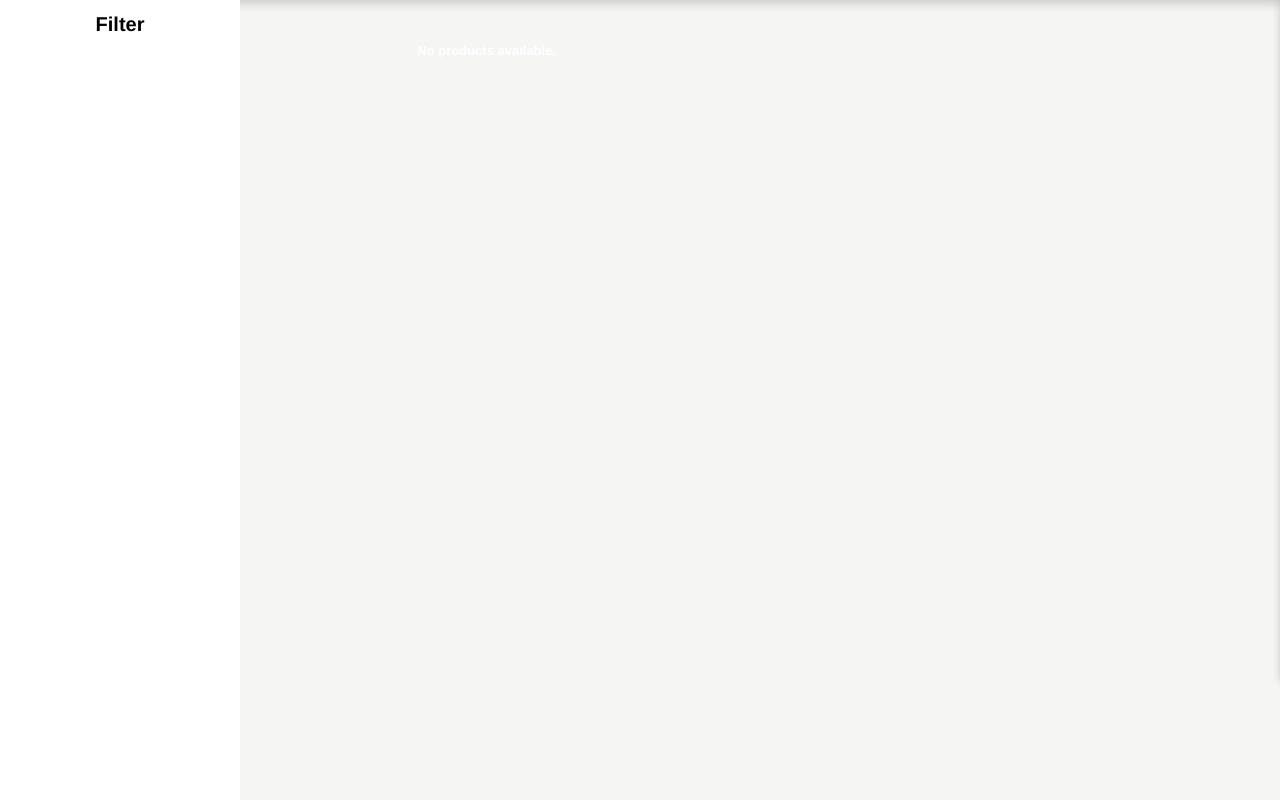
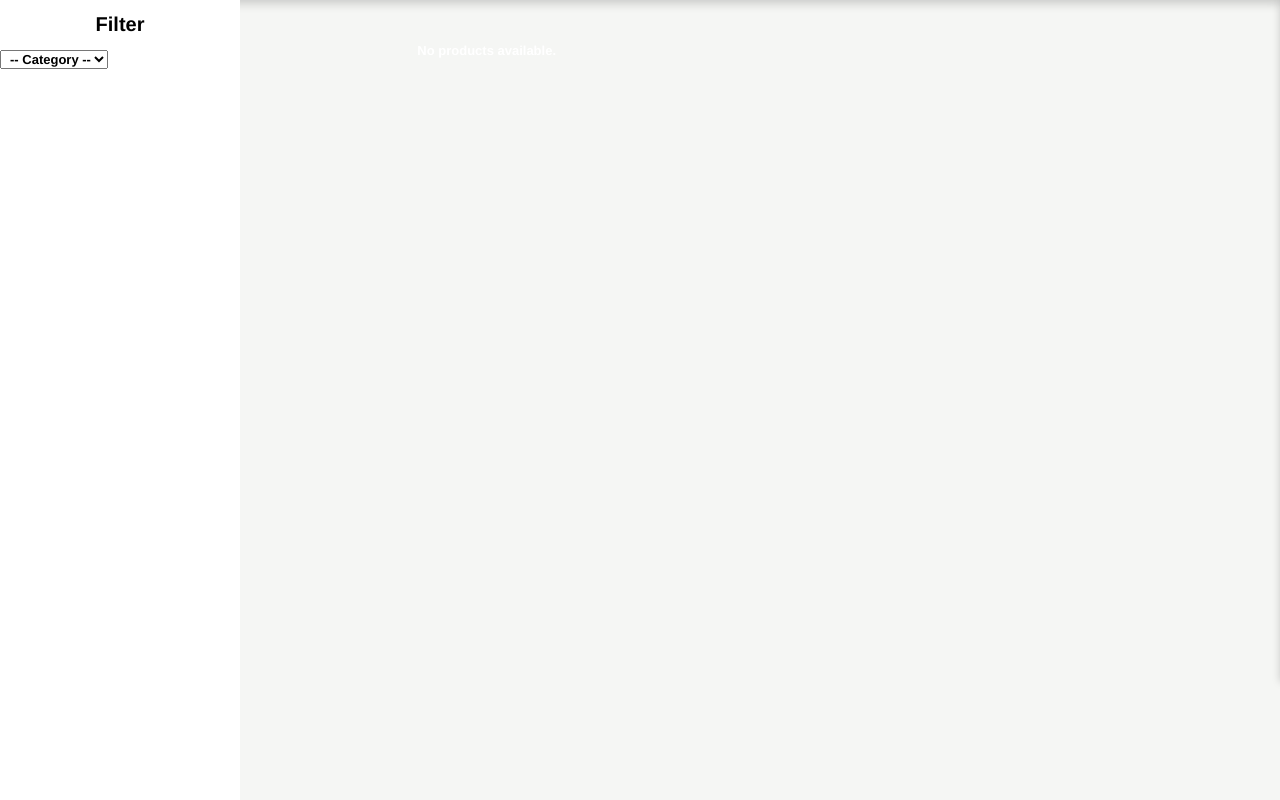
Before and after one commit to Are0206/PriceWise, a Django app: page / in a window 1280 px wide. Shown: the part 120-920 px from the top of the page. Run offline with Django 5.2, Linux system fonts and the light colour scheme; data that the repository does not hold is empty.

Commit message:
filter by category implemented

```diff
--- a/core/templates/core/index.html
+++ b/core/templates/core/index.html
@@ -41,8 +41,12 @@
           <div class="search-container">
 
             <select class="search-by-selector" name="search_by">
-            <option class="search-by-selector" value="product" {% if search_by == 'product' %}selected{% endif %}>Producto</option>
-            <option class="search-by-selector" value="supermarket" {% if search_by == 'supermarket' %}selected{% endif %}>Supermercado</option>
+              <option class="search-by-selector" value="product" {% if search_by == 'product' %}selected{% endif %}>
+                Producto
+              </option>
+              <option class="search-by-selector" value="supermarket" {% if search_by == 'supermarket' %}selected{% endif %}>
+                Supermercado
+              </option>
             </select>
 
             <input type="text" name="q" class="search-bar" placeholder="Search product" value="{{ request.GET.q }}">
@@ -75,7 +79,14 @@
 
       <div class="filter-section">
         <h1 style="color: black; font-size:20px; text-align: center;">Filter</h1>
-        <!-- solo para indicar, luego se quita -->
+        <form action="{% url 'home' %}" method="get" id="categoryFilterForm">
+          <select class="search-by-selector" name="category" onchange="document.getElementById('categoryFilterForm').submit();">
+            <option value="">-- Category --</option>
+            {% for category in categories %}
+            <option value="{{ category.slug }}" {% if category_filter == category.slug %}selected{% endif %}>{{ category.name }}</option>
+            {% endfor %}
+          </select>
+        </form>
       </div>
 
       <div class="product-section">
@@ -113,11 +124,7 @@
 
   <div id="shoppingListPanel" class="shopping-list-panel">
 
-    <button
-        id="closeShoppingList"
-        class="close-panel"
-        type="button"
-    >
+    <button id="closeShoppingList" class="close-panel" type="button">
       ×
     </button>
 
--- a/core/views.py
+++ b/core/views.py
@@ -1,27 +1,34 @@
 from django.http import HttpResponse
 from django.shortcuts import render
-from products.models import Product
+from products.models import Product, Category
 
 def home(request):
     query = request.GET.get('q', '')
     search_by = request.GET.get('search_by', 'product')
+    category_filter = request.GET.get('category', '')
+
     products = Product.objects.all()
+    categories = Category.objects.all()
 
-    if search_by == 'supermarket':
-            # Si supermercado es un campo ForeignKey/Relación en Product:
-            products = products.filter(prices__supermarket__name__icontains=query).distinct()
+    if category_filter:
+        products = products.filter(category__slug=category_filter)
 
-            # NOTA: Si el campo en tu modelo se llama diferente (ej: 'store' o 'supermarket' de texto directo):
-            # Usa 'supermarket__icontains=query' en su lugar.
-    else:
-            products = products.filter(name__icontains=query)
+    # 2. Aplicamos la búsqueda de texto si el usuario escribió algo
+    if query:
+        match search_by:
+            case 'supermarket':
+                products = products.filter(prices__supermarket__name__icontains=query).distinct()
+            case _:
+                products = products.filter(name__icontains=query)
 
     return render(
         request,
         "core/index.html",
         {
             "products": products,
+            "categories": categories,
             "query": query,
             "search_by": search_by,
+            "category_filter": category_filter,
         }
     )
--- a/products/admin.py
+++ b/products/admin.py
@@ -1,12 +1,16 @@
 from django.contrib import admin
 
-from .models import Price, Product, Supermarket
+from .models import Price, Product, Supermarket, Category
 
 
 @admin.register(Supermarket)
 class SupermarketAdmin(admin.ModelAdmin):
     list_display = ('name',)
 
+
+@admin.register(Category)
+class ProductAdmin(admin.ModelAdmin):
+    list_display = ('name',)
 
 @admin.register(Product)
 class ProductAdmin(admin.ModelAdmin):
```
Also changed, not shown: products/models.py (+14 -0 lines), media/products/category_icons/1261163.png (added), media/products/category_icons/3387579.png (added), media/products/category_icons/5222047.png (added), media/products/category_icons/images.png (added), products/migrations/0003_category.py (added), products/migrations/0004_product_category.py (added). Lines whose indentation alone changed are shown as unchanged.
